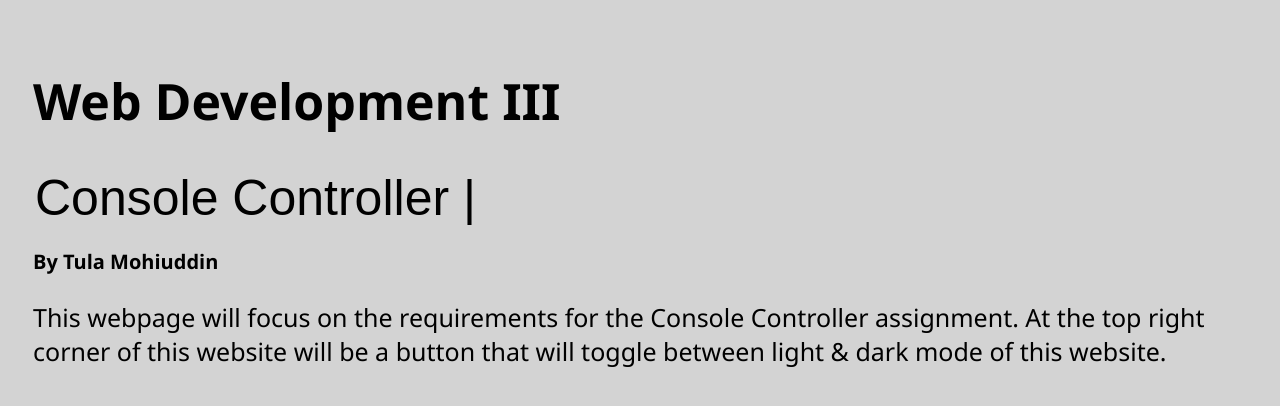
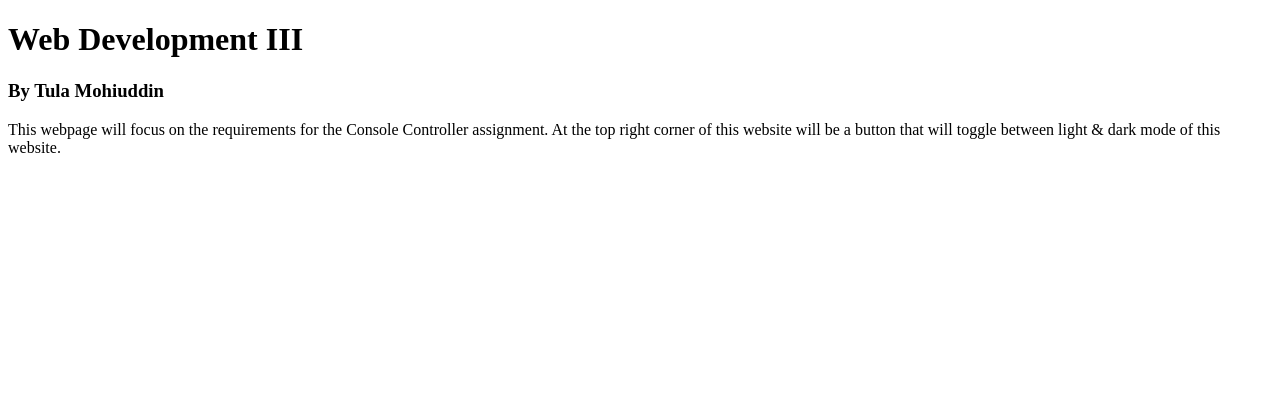
Before and after one commit to mohi0012/mtm6302-console-controller-mohi0012, a plain HTML site: page index.html in a window 1280 px wide. Drawn offline with Linux system fonts and the light colour scheme.

Commit message:
added changes

```diff
--- a/index.html
+++ b/index.html
@@ -5,20 +5,14 @@
     <meta http-equiv="X-UA-Compatible" content="IE=edge">
     <meta name="viewport" content="width=device-width, initial-scale=1.0">
     <title>Document</title>
-    <link rel="stylesheet" href="style.css">
 </head>
 <body>
-    <h1>Web Development III</h1>
 
-<div class="titlebar">
-
-    <input type="text" id="myText" value="Console Controller |"></input>
-
-</div>
+    <h1 id="title">Web Development III</h1>
 
     <h3>By Tula Mohiuddin</h3>
 
-<p>
+    <p id="description">
         This webpage will focus on the requirements for the Console Controller assignment.
         At the top right corner of this website will be a button that will toggle between
         light & dark mode of this website.
--- a/script.js
+++ b/script.js
@@ -1,3 +1,16 @@
-function setTitle() {
-    let x = document.getElementById("myText").value;
-  }
+// setting the title for users
+
+function setTitle(myTitle) {
+    const $title = document.getElementById("title")
+    $title.textcontent = myTitle
+}
+
+function setDescription(myDescription) {
+    const $description = document.getElementById("description")
+    $description.textcontent = myDescription
+}
+
+function setBackgroundcolor(myBackgroundcolor) {
+    let $backgroundcolor = document.querySelector("backgroundcolor")
+    $backgroundcolor.textcontent = myBackgroundcolor
+}
--- a/style.css
+++ b/style.css
@@ -1,22 +1,54 @@
+/* http://meyerweb.com/eric/tools/css/reset/
+   v2.0 | 20110126
+   License: none (public domain)
+*/
+
+html, body, div, span, applet, object, iframe,
+h1, h2, h3, h4, h5, h6, p, blockquote, pre,
+a, abbr, acronym, address, big, cite, code,
+del, dfn, em, img, ins, kbd, q, s, samp,
+small, strike, strong, sub, sup, tt, var,
+b, u, i, center,
+dl, dt, dd, ol, ul, li,
+fieldset, form, label, legend,
+table, caption, tbody, tfoot, thead, tr, th, td,
+article, aside, canvas, details, embed,
+figure, figcaption, footer, header, hgroup,
+menu, nav, output, ruby, section, summary,
+time, mark, audio, video {
+	margin: 0;
+	padding: 0;
+	border: 0;
+	font-size: 100%;
+	font: inherit;
+	vertical-align: baseline;
+}
+/* HTML5 display-role reset for older browsers */
+article, aside, details, figcaption, figure,
+footer, header, hgroup, menu, nav, section {
+	display: block;
+}
 body {
-    padding: 25px;
-    background-color: lightgrey;
-    color: black;
-    font-size: 25px;
-    font-family:'Segoe UI', Tahoma, Geneva, Verdana, sans-serif;
-  }
+	font-family:Arial, Helvetica, sans-serif;
+	font-size:12px;
+	line-height: 10px;
 
-h3 {
-    font-size: 20px;
+/* fix the font for body */
+
+}
+ol, ul {
+	list-style: none;
+}
+blockquote, q {
+	quotes: none;
+}
+blockquote:before, blockquote:after,
+q:before, q:after {
+	content: '';
+	content: none;
 }
 
-input {
-    font-size:50px;
-    border:none;
-    background-color: lightgrey;
+table {
+	border-collapse: collapse;
+	border-spacing: 0;
 }
-
-.dark-mode {
-    background-color: black;
-    color: white;
-  }
```
Lines whose indentation alone changed are shown as unchanged.
